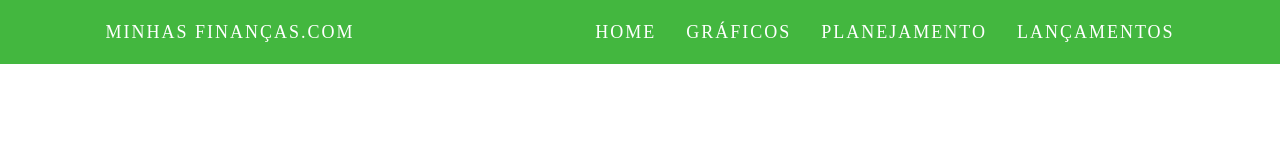
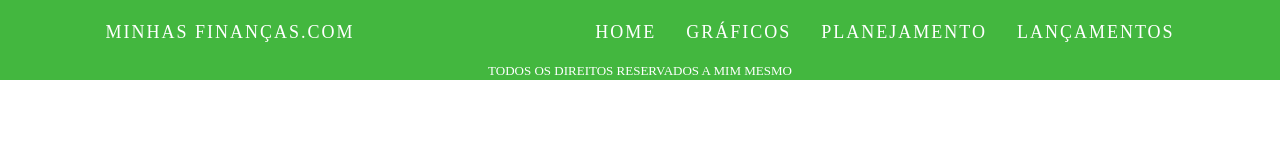
Before and after one commit to KevinMBS/MinhasFinancas-FrontEnd, a plain HTML site: page index.html in a window 1280 px wide. Drawn offline with Linux system fonts and the light colour scheme.

Commit message:
Adcionando footer

```diff
--- a/css/colors.css
+++ b/css/colors.css
@@ -1,4 +1,4 @@
 :root{
     --color-text: #FFFFFF;
-    --color-nav-background: #43B73F;
+    --color-first: #43B73F;
 }
--- /dev/null
+++ b/css/footer/copyrigth.css
@@ -0,0 +1,8 @@
+.copyrigth{
+    background-color: var(--color-first);
+    color: var(--color-text);
+    text-transform: uppercase;
+    font-size: 13px;
+    text-align: center;
+    height: 2vh;
+}
--- a/css/nav/mobile-menu.css
+++ b/css/nav/mobile-menu.css
@@ -20,7 +20,7 @@
       right: 0;
       width: 50vw;
       height: 92vh;
-      background: var(--color-nav-background);
+      background: var(--color-first);
       flex-direction: column;
       align-items: center;
       justify-content: space-around;
--- a/css/nav/nav.css
+++ b/css/nav/nav.css
@@ -1,6 +1,6 @@
 nav{
     height: 8vh;
-    background-color: var(--color-nav-background);
+    background-color: var(--color-first);
     align-items: center;
     display: flex;
     justify-content: space-around;
--- a/index.html
+++ b/index.html
@@ -9,6 +9,7 @@
         <link rel="stylesheet" href="css/colors.css">
         <link rel="stylesheet" href="css/nav/nav.css">
         <link rel="stylesheet" href="css/nav/mobile-menu.css">
+        <link rel="stylesheet" href="css/footer/copyrigth.css">
     </head>
     <body>
         <header>
@@ -30,6 +31,9 @@
         <main>
 
         </main>
+        <footer>
+            <p class="copyrigth">Todos os direitos reservados a mim mesmo</p>
+        </footer>
         <script src="mobileNavbar.js"></script>
     </body>
 </html>
```
